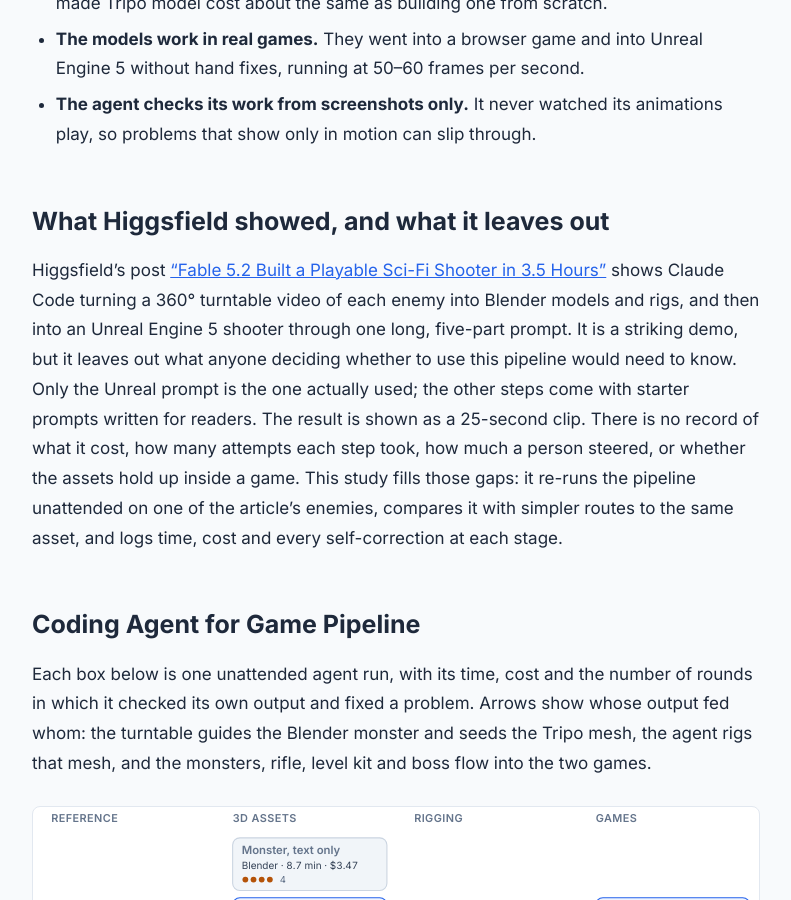
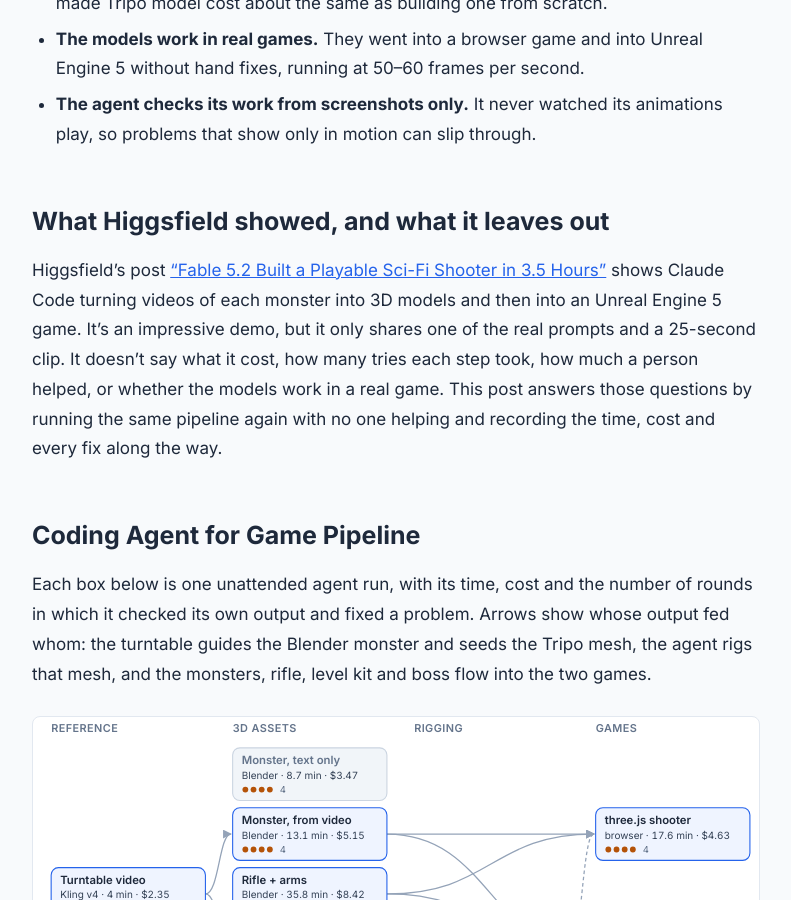
Before and after one commit to shanyang-me/blog, a Jekyll site: the page built from _posts/2026-11-12-agent-built-game-assets.md, in a window 1280 px wide and 900 px high, scrolled down 1327 px. Shown: the whole window, without its empty margins (244-1035 px from the left). Built offline with Jekyll 4.4.1, drawn with Linux system fonts in a browser that asks for light colours; some of the changed text lies outside the part shown.

Commit message:
Compact the motivation paragraph in plain English
Co-Authored-By: Claude Opus 5.5 <noreply@anthropic.com>

```diff
--- a/_posts/2026-11-12-agent-built-game-assets.md
+++ b/_posts/2026-11-12-agent-built-game-assets.md
@@ -29,7 +29,7 @@ bibtex_key: yang2026agentgameassets
 
 ## What Higgsfield showed, and what it leaves out
 
-Higgsfield's post <a href="https://higgsfield.ai/@higgsfield.studio/blogs/fable-5-2-built-a-playable-shooter-in-3-5-hours">"Fable 5.2 Built a Playable Sci-Fi Shooter in 3.5 Hours"</a> shows Claude Code turning a 360° turntable video of each enemy into Blender models and rigs, and then into an Unreal Engine 5 shooter through one long, five-part prompt. It is a striking demo, but it leaves out what anyone deciding whether to use this pipeline would need to know. Only the Unreal prompt is the one actually used; the other steps come with starter prompts written for readers. The result is shown as a 25-second clip. There is no record of what it cost, how many attempts each step took, how much a person steered, or whether the assets hold up inside a game. This study fills those gaps: it re-runs the pipeline unattended on one of the article's enemies, compares it with simpler routes to the same asset, and logs time, cost and every self-correction at each stage.
+Higgsfield's post <a href="https://higgsfield.ai/@higgsfield.studio/blogs/fable-5-2-built-a-playable-shooter-in-3-5-hours">"Fable 5.2 Built a Playable Sci-Fi Shooter in 3.5 Hours"</a> shows Claude Code turning videos of each monster into 3D models and then into an Unreal Engine 5 game. It's an impressive demo, but it only shares one of the real prompts and a 25-second clip. It doesn't say what it cost, how many tries each step took, how much a person helped, or whether the models work in a real game. This post answers those questions by running the same pipeline again with no one helping and recording the time, cost and every fix along the way.
 
 
 ## Coding Agent for Game Pipeline
```
